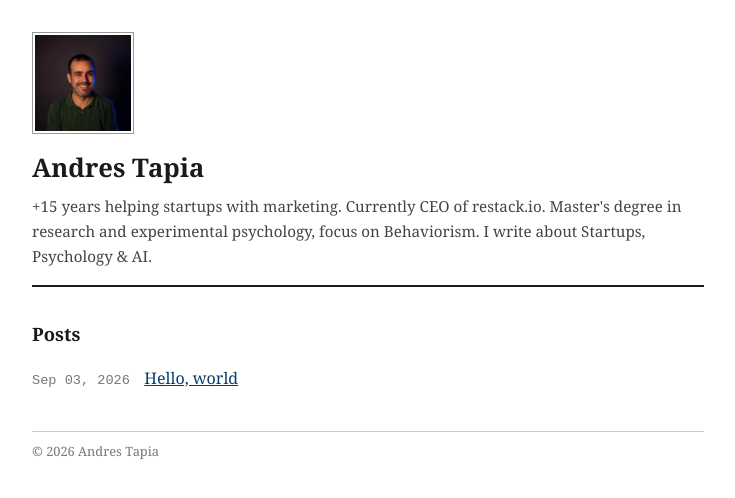
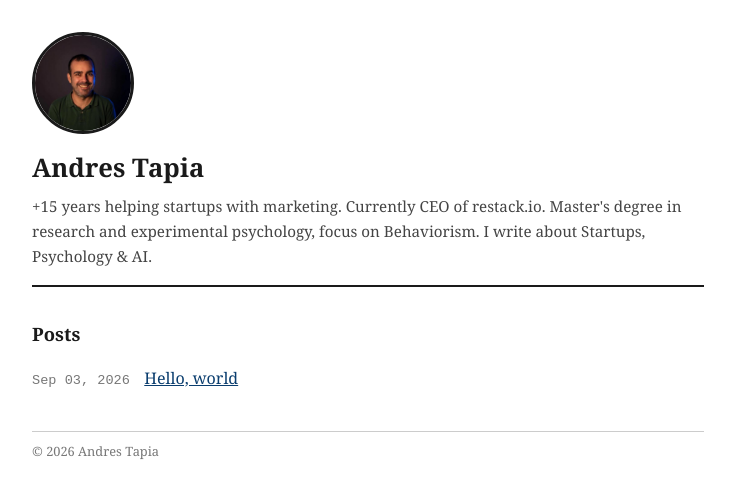
Before and after one commit to atapiawastaken/atapiawastaken.github.io, a Jekyll site: the page built from index.md, in a window 1280 px wide. Shown: the top 498 px of the page, without its empty margins (272-1007 px from the left). Built offline with Jekyll 4.4.1, drawn with Linux system fonts in a browser that asks for light colours.

Commit message:
Round profile pic

```diff
--- a/_layouts/default.html
+++ b/_layouts/default.html
@@ -11,8 +11,8 @@
            padding: 0 1.25em; line-height: 1.65; }
     a { color: #0a3d6e; }
     header { border-bottom: 2px solid #1a1a1a; margin-bottom: 2em; }
-    header img { width: 96px; height: 96px; border: 1px solid #999;
-                 padding: 2px; background: #fff; display: block; }
+    header img { width: 96px; height: 96px; border-radius: 50%;
+                 border: 3px solid #1a1a1a; background: #fff; display: block; }
     header h1 { font-size: 1.6em; margin: 0.5em 0 0.2em; }
     header h1 a { text-decoration: none; color: inherit; }
     .bio { color: #444; font-size: 0.95em; margin-top: 0.3em; }
```
